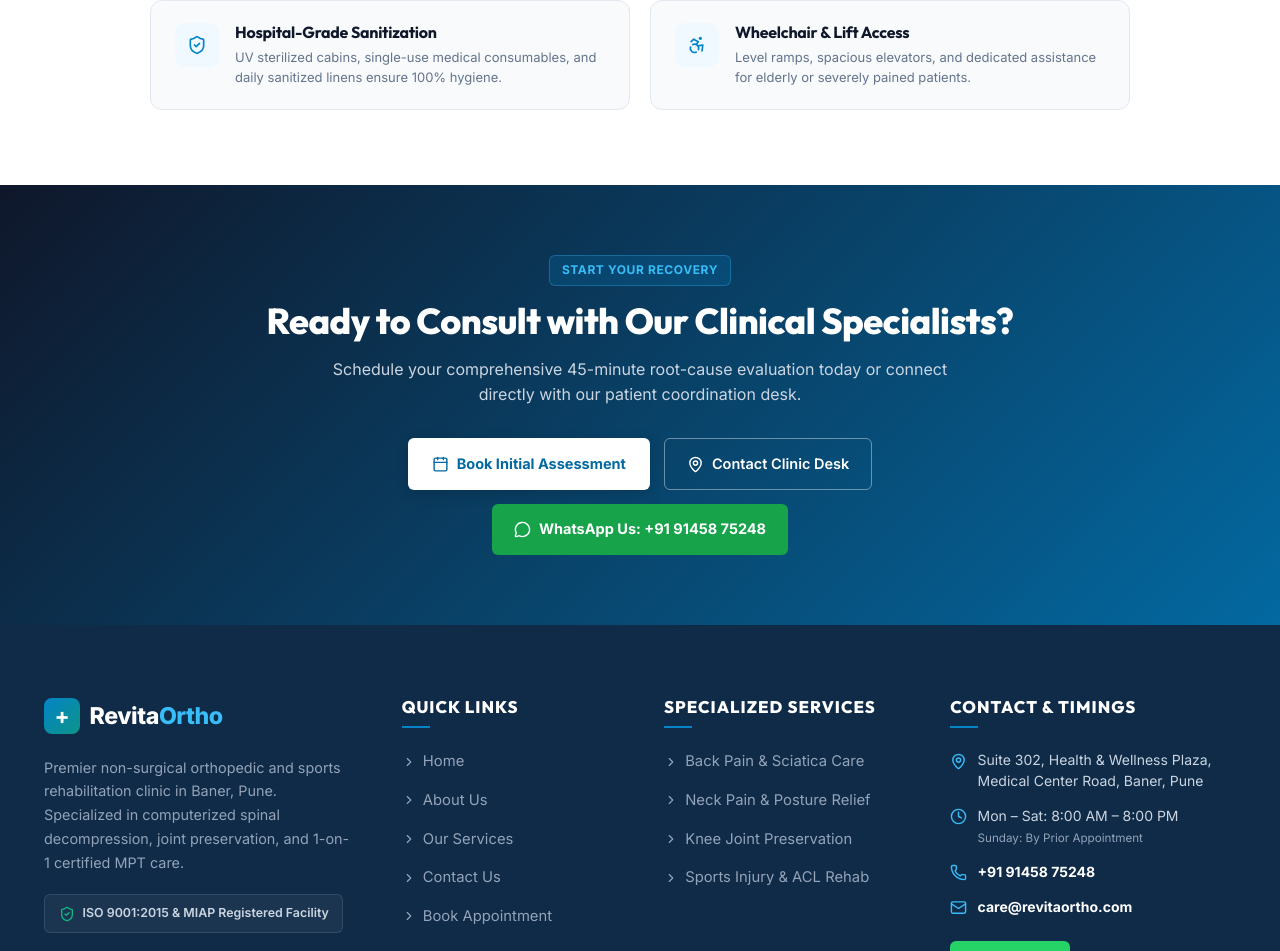
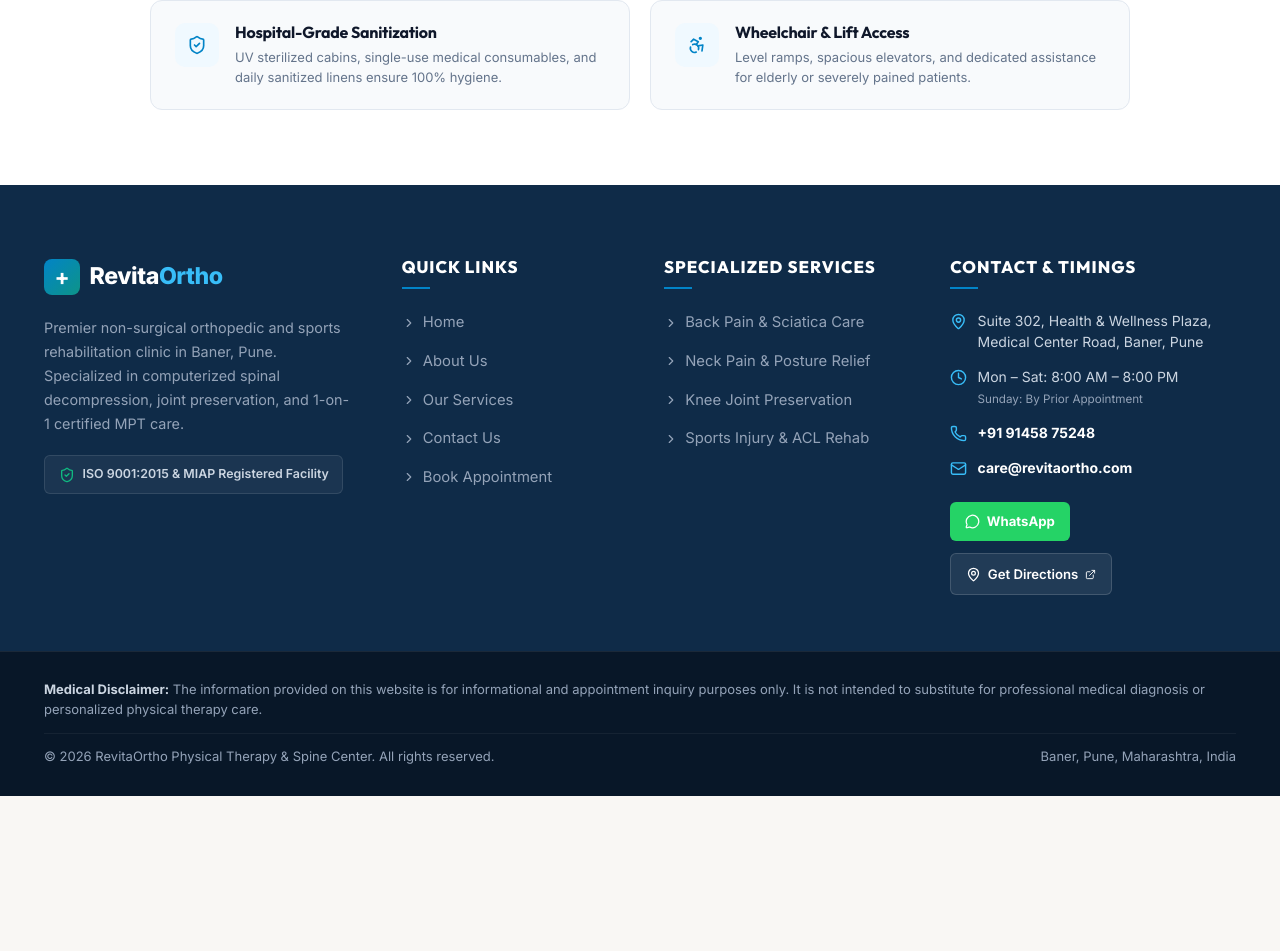
Before and after one commit to mayararothe28/physio-website, a React (Vite) app: page /about in a window 1280 px wide. Shown: the part 2247-3198 px from the top of the page. After the commit the page ends 3043 px from the top, so only its background shows below. Built offline with nearby package versions, Linux system fonts and the light colour scheme.

Commit message:
Remove redundant CTA banner sections above footer across all subpages

```diff
--- a/src/pages/AboutPage.jsx
+++ b/src/pages/AboutPage.jsx
@@ -1,19 +1,13 @@
-import { Link } from "react-router-dom";
 import {
   ShieldCheck,
   Award,
   Users,
   CheckCircle2,
-  Calendar,
-  Phone,
-  MessageCircle,
   Building2,
   HeartPulse,
   Sparkles,
-  ArrowRight,
   Accessibility,
   Clock,
-  MapPin,
 } from "lucide-react";
 import "./AboutPage.css";
 
@@ -207,36 +201,6 @@
           </div>
         </div>
       </section>
-
-      {/* ─── 5. CLEAN BOTTOM ACTION CTA STRIP ─── */}
-      <section className="about-cta-section">
-        <div className="about-container about-cta-inner">
-          <span className="about-kicker text-ice">START YOUR RECOVERY</span>
-          <h2>Ready to Consult with Our Clinical Specialists?</h2>
-          <p>
-            Schedule your comprehensive 45-minute root-cause evaluation today or connect directly with our patient coordination desk.
-          </p>
-          <div className="about-cta-btn-group">
-            <Link to="/appointment" className="btn-about-white">
-              <Calendar size={17} />
-              <span>Book Initial Assessment</span>
-            </Link>
-            <Link to="/contact" className="btn-about-outline-white">
-              <MapPin size={17} />
-              <span>Contact Clinic Desk</span>
-            </Link>
-            <a
-              href="https://wa.me/919145875248?text=Hello%20RevitaOrtho,%20I%20would%20like%20to%20learn%20more%20about%20your%20clinic."
-              target="_blank"
-              rel="noreferrer"
-              className="btn-about-whatsapp"
-            >
-              <MessageCircle size={17} />
-              <span>WhatsApp Us: +91 91458 75248</span>
-            </a>
-          </div>
-        </div>
-      </section>
     </main>
   );
 }
--- a/src/pages/OurWorkPage.jsx
+++ b/src/pages/OurWorkPage.jsx
@@ -184,27 +184,6 @@
           </div>
         </div>
       </section>
-
-      {/* ─── 3. BOTTOM CTA ─── */}
-      <section className="work-bottom-cta">
-        <div className="work-container">
-          <div className="work-cta-card scroll-reveal">
-            <h2>Struggling with a Similar Orthopedic Condition?</h2>
-            <p>
-              Don't accept invasive surgery as your only option until you have received a comprehensive 45-minute biomechanical evaluation at RevitaOrtho.
-            </p>
-            <div className="work-cta-actions">
-              <Link to="/appointment" className="btn-work-white">
-                <Calendar size={18} />
-                <span>Book Initial Evaluation</span>
-              </Link>
-              <a href="tel:+919145875248" className="btn-work-outline-white">
-                <span>Call Doctor Helpline: +91 91458 75248</span>
-              </a>
-            </div>
-          </div>
-        </div>
-      </section>
     </main>
   );
 }
--- a/src/pages/ServicesPage.jsx
+++ b/src/pages/ServicesPage.jsx
@@ -1,5 +1,5 @@
 import { Link } from "react-router-dom";
-import { ChevronRight, Calendar, Phone, Sparkles, ArrowRight } from "lucide-react";
+import { ChevronRight } from "lucide-react";
 import "./ServicesPage.css";
 
 // 12 Clinically accurate, image-based service cards matching World of Rehab & Homepage design
@@ -146,31 +146,6 @@
           </div>
         </div>
       </section>
-
-      {/* ─── 3. ASSESSMENT / CALLOUT SECTION ─── */}
-      <section className="wor-services-cta-section">
-        <div className="wor-container">
-          <div className="wor-services-cta-card">
-            <div className="wor-services-cta-info">
-              <span className="wor-services-cta-kicker">PERSONALIZED 1-ON-1 CARE</span>
-              <h2 className="wor-services-cta-title">Not Sure Which Therapy Fits Your Condition?</h2>
-              <p className="wor-services-cta-desc">
-                Schedule a 45-minute comprehensive clinical assessment with our Master's qualified physiotherapists to identify the root cause of your pain.
-              </p>
-            </div>
-            <div className="wor-services-cta-actions">
-              <Link to="/appointment" className="wor-btn-cta-book">
-                <Calendar size={16} />
-                <span>Book Appointment</span>
-              </Link>
-              <a href="tel:+919145875248" className="wor-btn-cta-call">
-                <Phone size={16} />
-                <span>Call Us! +91 91458 75248</span>
-              </a>
-            </div>
-          </div>
-        </div>
-      </section>
     </main>
   );
 }
--- a/src/pages/TestimonialsPage.jsx
+++ b/src/pages/TestimonialsPage.jsx
@@ -251,28 +251,6 @@
           </div>
         </div>
       </section>
-
-      {/* ─── 3. BOTTOM CTA ─── */}
-      <section className="testimonials-bottom-cta">
-        <div className="testimonials-container">
-          <div className="bottom-cta-banner scroll-reveal">
-            <h2>Ready to Write Your Own Recovery Story?</h2>
-            <p>
-              Don't let chronic joint stiffness or nerve pain become your everyday baseline. Schedule your comprehensive 45-minute clinical assessment today.
-            </p>
-            <div className="bottom-cta-actions">
-              <Link to="/appointment" className="btn-cta-white">
-                <Calendar size={18} />
-                <span>Book Your Evaluation</span>
-                <ArrowRight size={17} />
-              </Link>
-              <a href="tel:+919145875248" className="btn-cta-outline-white">
-                <span>Call Helpline: +91 91458 75248</span>
-              </a>
-            </div>
-          </div>
-        </div>
-      </section>
     </main>
   );
 }
--- a/src/pages/TreatmentsPage.jsx
+++ b/src/pages/TreatmentsPage.jsx
@@ -308,28 +308,6 @@
           </div>
         </div>
       </section>
-
-      {/* ─── 4. BOTTOM CTA ─── */}
-      <section className="treatments-bottom-cta">
-        <div className="treatments-container bottom-cta-box">
-          <div className="bottom-cta-inner">
-            <span className="treatments-kicker text-ice">NEED CLINICAL GUIDANCE?</span>
-            <h2>Unsure Which Treatment Protocol You Need?</h2>
-            <p>
-              You don’t have to guess. Our senior orthopedic physiotherapists will evaluate your joints, examine any imaging reports, and recommend the exact protocol tailored to your recovery.
-            </p>
-            <div className="bottom-cta-buttons">
-              <Link to="/appointment" className="btn-treatment-white">
-                <Calendar size={18} />
-                <span>Book a Diagnostic Consultation</span>
-              </Link>
-              <a href="tel:+919145875248" className="btn-treatment-outline-white">
-                <span>Call Helpline: +91 91458 75248</span>
-              </a>
-            </div>
-          </div>
-        </div>
-      </section>
     </main>
   );
 }
```
